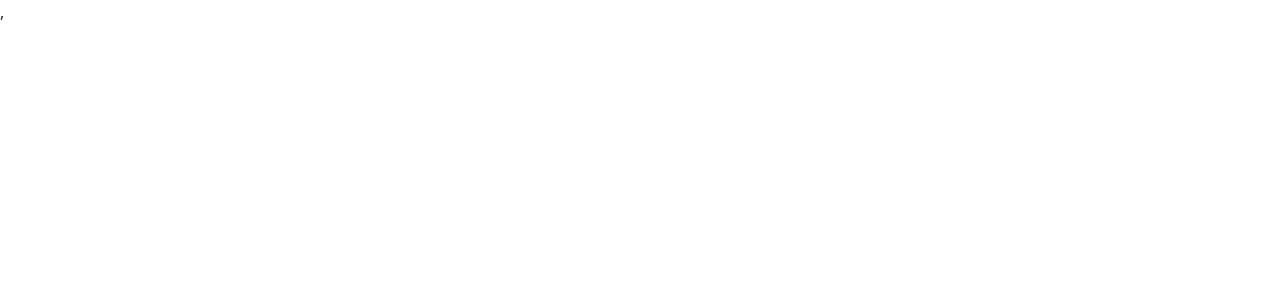
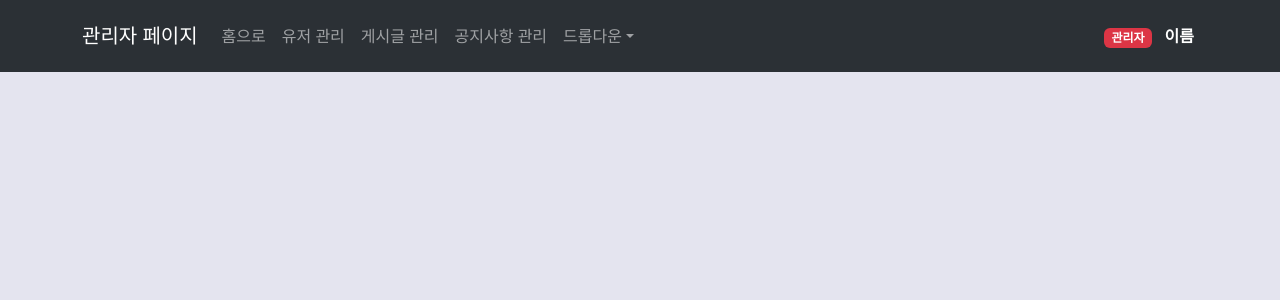
Before and after one commit to sub9707/comments_cloud, a React (Vite) app in the folder client/: page /admin in a window 1280 px wide. Before the commit this address had no page. Shown: the top 300 px of the page. Built offline with nearby package versions, Linux system fonts and the light colour scheme.

Commit message:
FE - Router Dom Outlet으로 Nav 분기, 어드민 페이지 레이아웃 생성

```diff
--- a/client/src/AppRouter.tsx
+++ b/client/src/AppRouter.tsx
@@ -1,20 +1,40 @@
 import { BrowserRouter, Route, Routes } from "react-router-dom";
 import LoginPage from "./pages/Login/LoginPage";
-import MainPage from "./pages/MainPage/MainPage";
+import MainPage from "./pages/PageLayout";
 import Logout from "./pages/Logout/Logout";
 import { isLoggedIn } from "./store/Cookie";
+import AdminMainPage from "./pages/Admin/AdminMain/AdminMainPage";
+import React, { Suspense } from "react";
+
+const loading = (
+  <div>
+    <p>임시 스피너</p>
+  </div>
+);
+
+// Container
+const DefaultLayout = React.lazy(() => import("./pages/PageLayout"));
+const AdminPageLayout = React.lazy(
+  () => import("./pages/Admin/AdminPageLayout")
+);
+// Pages
 
 export default function AppRouter() {
   return (
     <BrowserRouter>
+      <Suspense fallback={loading}>
         <Routes>
-        <Route path="/" element={<MainPage />} />
           <Route
             path="/login"
             element={isLoggedIn() ? <MainPage /> : <LoginPage />}
           />
           <Route path="/logout" element={<Logout />} />
+          <Route path="*" element={<DefaultLayout />} />
+          <Route path="/admin" element={<AdminPageLayout />}>
+            <Route path="main" element={<AdminMainPage />} />
+          </Route>
         </Routes>
+      </Suspense>
     </BrowserRouter>
   );
 }
--- /dev/null
+++ b/client/src/components/AdminNav.tsx
@@ -0,0 +1,53 @@
+import { Badge } from "react-bootstrap";
+import Container from "react-bootstrap/Container";
+import Nav from "react-bootstrap/Nav";
+import Navbar from "react-bootstrap/Navbar";
+import NavDropdown from "react-bootstrap/NavDropdown";
+import styled from "styled-components";
+
+const UserBox = styled.p`
+  min-width: 10%;
+  color: white;
+  font-weight: 700;
+  display: flex;
+  justify-content: center;
+  margin-top: 1em;
+`;
+
+export default function AdminNav() {
+  return (
+    <Navbar expand="lg" className="bg-body-tertiary" data-bs-theme="dark">
+      <Container>
+        <Navbar.Brand href="#home">관리자 페이지</Navbar.Brand>
+        <Navbar.Toggle aria-controls="basic-navbar-nav" />
+        <Navbar.Collapse id="basic-navbar-nav">
+          <Nav className="me-auto">
+            <Nav.Link href="#link">홈으로</Nav.Link>
+            <Nav.Link href="#link">유저 관리</Nav.Link>
+            <Nav.Link href="#link">게시글 관리</Nav.Link>
+            <Nav.Link href="#link">공지사항 관리</Nav.Link>
+            <NavDropdown title="드롭다운" id="basic-nav-dropdown">
+              <NavDropdown.Item href="#action/3.1">Action</NavDropdown.Item>
+              <NavDropdown.Item href="#action/3.2">
+                Another action
+              </NavDropdown.Item>
+              <NavDropdown.Item href="#action/3.3">Something</NavDropdown.Item>
+              <NavDropdown.Divider />
+              <NavDropdown.Item href="#action/3.4">
+                Separated link
+              </NavDropdown.Item>
+            </NavDropdown>
+          </Nav>
+          <UserBox>
+            <Badge
+              bg="danger"
+              style={{ marginRight: "1em", marginTop: "0.3em" }}>
+              관리자
+            </Badge>
+            이름
+          </UserBox>
+        </Navbar.Collapse>
+      </Container>
+    </Navbar>
+  );
+}
--- a/client/src/main.tsx
+++ b/client/src/main.tsx
@@ -16,6 +16,5 @@ ReactDOM.createRoot(document.getElementById("root")!).render(
         </PersistGate>
       </Provider>
     </CookiesProvider>
-    ,
   </React.StrictMode>
 );
--- /dev/null
+++ b/client/src/pages/Admin/AdminMain/AdminMainPage.tsx
@@ -0,0 +1,3 @@
+export default function AdminMainPage() {
+  return <p>어드민 메인 페이지</p>;
+}
--- /dev/null
+++ b/client/src/pages/Admin/AdminMain/AdminPageStyle.ts
@@ -0,0 +1,8 @@
+import styled from "styled-components";
+
+export const PageContainer = styled.div`
+  margin: 0;
+  width: 100%;
+  min-height: 100vh;
+  background-color: #e4e4ef;
+`;
--- /dev/null
+++ b/client/src/pages/Admin/AdminPageLayout.tsx
@@ -0,0 +1,12 @@
+import { Outlet } from "react-router-dom";
+import AdminNav from "../../components/AdminNav";
+import { PageContainer } from "./AdminMain/AdminPageStyle";
+
+export default function AdminPageLayout() {
+  return (
+    <PageContainer>
+      <AdminNav />
+      <Outlet />
+    </PageContainer>
+  );
+}
--- a/client/src/pages/PageContainer.ts
+++ b/client/src/pages/PageContainer.ts
@@ -6,7 +6,6 @@ export const PageContainer = styled.div`
   width: 100%;
   min-height: 100vh;
   height: auto;
-  background-color: aliceblue;
   display: flex;
   justify-content: center;
   background: #3b4465;
--- a/client/src/pages/MainPage/MainPage.tsx
+++ b/client/src/pages/PageLayout.tsx
@@ -1,16 +1,18 @@
-import NavMenu from "../../components/NavMenu";
+import { Outlet } from "react-router-dom";
+import NavMenu from "../components/NavMenu";
 import {
   PageActualWrapper,
   PageAreaDesign,
   PageContainer,
-} from "../PageContainer";
+} from "./PageContainer";
 
-export default function MainPage() {
+export default function PageLayout() {
   return (
     <PageContainer>
       <PageActualWrapper>
         <PageAreaDesign>
           <NavMenu />
+          <Outlet />
         </PageAreaDesign>
       </PageActualWrapper>
     </PageContainer>
```
Lines whose indentation alone changed are shown as unchanged.
